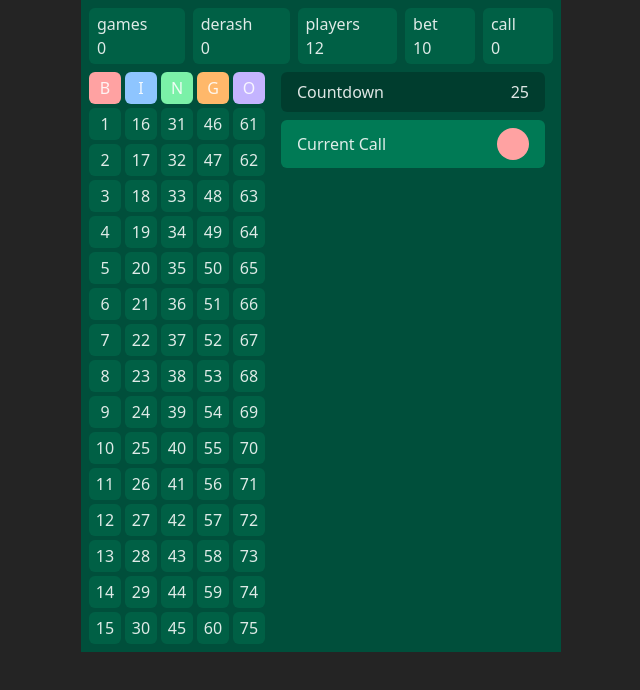
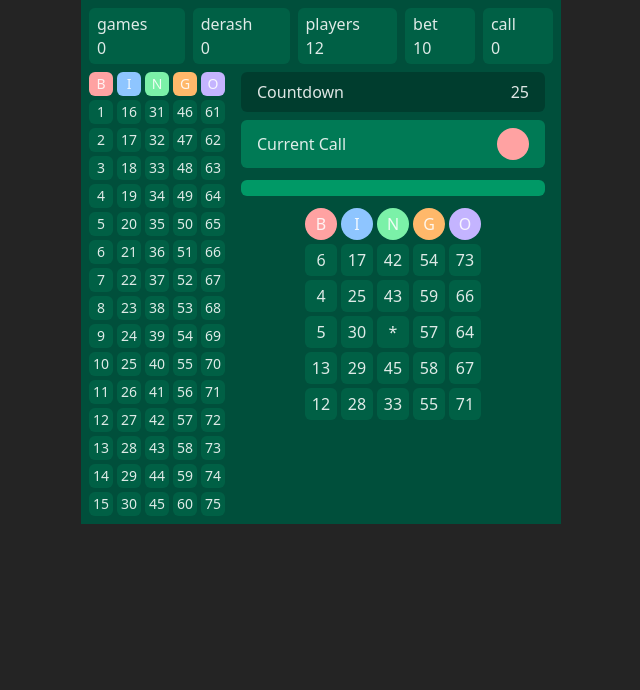
Before and after one commit to tshabebe/Interview, a React (Vite) app: page / in a window 1280 px wide. Shown: the top 690 px of the page, without its empty margins (319-959 px from the left). Built offline with nearby package versions, Linux system fonts and the light colour scheme.

Commit message:
Refactor Component1 layout to enhance structure and add GridWithCartelaNumber

```diff
--- a/src/component1/component1.tsx
+++ b/src/component1/component1.tsx
@@ -10,9 +10,13 @@ export default function Component1() {
       </div>
       <div className="flex gap-2">
         <BingoGrid />
-        <div className="flex flex-col gap-2 px-2 grow">
-          <CountDown />
-          <CurrentCall />
+        <div className="flex flex-col gap-3 px-2 grow">
+          <div className="flex flex-col gap-2">
+            <CountDown />
+            <CurrentCall />
+          </div>
+          <div className="bg-emerald-600 rounded-md h-4"></div>
+          <GridWithCartelaNumber />
         </div>
       </div>
     </div>
@@ -47,51 +51,51 @@ function BingoGrid() {
     <div className="flex">
       <div className="gap-1 grid grid-cols-5">
         <div className="flex flex-col gap-1">
-          <div className="flex justify-center items-center bg-red-300 rounded-md size-8">
+          <div className="flex justify-center items-center bg-red-300 rounded-md size-6 text-sm">
             B
           </div>
           {bingoNumbers.B.map((num) => (
-            <div className="flex justify-center items-center bg-emerald-800 hover:bg-emerald-900 rounded-md size-8">
+            <div className="flex justify-center items-center bg-emerald-800 hover:bg-emerald-900 rounded-md size-6 text-sm">
               {num}
             </div>
           ))}
         </div>
         <div className="flex flex-col gap-1">
-          <div className="flex justify-center items-center bg-blue-300 rounded-md size-8">
+          <div className="flex justify-center items-center bg-blue-300 rounded-md size-6 text-sm">
             I
           </div>
           {bingoNumbers.I.map((num) => (
-            <div className="flex justify-center items-center bg-emerald-800 hover:bg-emerald-900 rounded-md size-8">
+            <div className="flex justify-center items-center bg-emerald-800 hover:bg-emerald-900 rounded-md size-6 text-sm">
               {num}
             </div>
           ))}
         </div>
         <div className="flex flex-col gap-1">
-          <div className="flex justify-center items-center bg-green-300 rounded-md size-8">
+          <div className="flex justify-center items-center bg-green-300 rounded-md size-6 text-sm">
             N
           </div>
           {bingoNumbers.N.map((num) => (
-            <div className="flex justify-center items-center bg-emerald-800 hover:bg-emerald-900 rounded-md size-8">
+            <div className="flex justify-center items-center bg-emerald-800 hover:bg-emerald-900 rounded-md size-6 text-sm">
               {num}
             </div>
           ))}
         </div>
         <div className="flex flex-col gap-1">
-          <div className="flex justify-center items-center bg-orange-300 rounded-md size-8">
+          <div className="flex justify-center items-center bg-orange-300 rounded-md size-6 text-sm">
             G
           </div>
           {bingoNumbers.G.map((num) => (
-            <div className="flex justify-center items-center bg-emerald-800 hover:bg-emerald-900 rounded-md size-8">
+            <div className="flex justify-center items-center bg-emerald-800 hover:bg-emerald-900 rounded-md size-6 text-sm">
               {num}
             </div>
           ))}
         </div>
         <div className="flex flex-col gap-1">
-          <div className="flex justify-center items-center bg-violet-300 rounded-md size-8">
+          <div className="flex justify-center items-center bg-violet-300 rounded-md size-6 text-sm">
             O
           </div>
           {bingoNumbers.O.map((num) => (
-            <div className="flex justify-center items-center bg-emerald-800 hover:bg-emerald-900 rounded-md size-8">
+            <div className="flex justify-center items-center bg-emerald-800 hover:bg-emerald-900 rounded-md size-6 text-sm">
               {num}
             </div>
           ))}
@@ -117,3 +121,69 @@ function CurrentCall() {
     </div>
   )
 }
+
+function GridWithCartelaNumber() {
+  const bingoNumbersWithCartela = {
+    B: [6, 4, 5, 13, 12],
+    I: [17, 25, 30, 29, 28],
+    N: [42, 43, '*', 45, 33],
+    G: [54, 59, 57, 58, 55],
+    O: [73, 66, 64, 67, 71],
+  }
+  return (
+    <div className="flex justify-center">
+      <div className="gap-1 grid grid-cols-5">
+        <div className="flex flex-col gap-1">
+          <div className="flex justify-center items-center bg-red-300 rounded-full size-8">
+            B
+          </div>
+          {bingoNumbersWithCartela.B.map((num) => (
+            <div className="flex justify-center items-center bg-emerald-800 hover:bg-emerald-900 rounded-md size-8">
+              {num}
+            </div>
+          ))}
+        </div>
+        <div className="flex flex-col gap-1">
+          <div className="flex justify-center items-center bg-blue-300 rounded-full size-8">
+            I
+          </div>
+          {bingoNumbersWithCartela.I.map((num) => (
+            <div className="flex justify-center items-center bg-emerald-800 hover:bg-emerald-900 rounded-md size-8">
+              {num}
+            </div>
+          ))}
+        </div>
+        <div className="flex flex-col gap-1">
+          <div className="flex justify-center items-center bg-green-300 rounded-full size-8">
+            N
+          </div>
+          {bingoNumbersWithCartela.N.map((num) => (
+            <div className="flex justify-center items-center bg-emerald-800 hover:bg-emerald-900 rounded-md size-8">
+              {num}
+            </div>
+          ))}
+        </div>
+        <div className="flex flex-col gap-1">
+          <div className="flex justify-center items-center bg-orange-300 rounded-full size-8">
+            G
+          </div>
+          {bingoNumbersWithCartela.G.map((num) => (
+            <div className="flex justify-center items-center bg-emerald-800 hover:bg-emerald-900 rounded-md size-8">
+              {num}
+            </div>
+          ))}
+        </div>
+        <div className="flex flex-col gap-1">
+          <div className="flex justify-center items-center bg-violet-300 rounded-full size-8">
+            O
+          </div>
+          {bingoNumbersWithCartela.O.map((num) => (
+            <div className="flex justify-center items-center bg-emerald-800 hover:bg-emerald-900 rounded-md size-8">
+              {num}
+            </div>
+          ))}
+        </div>
+      </div>
+    </div>
+  )
+}
```
